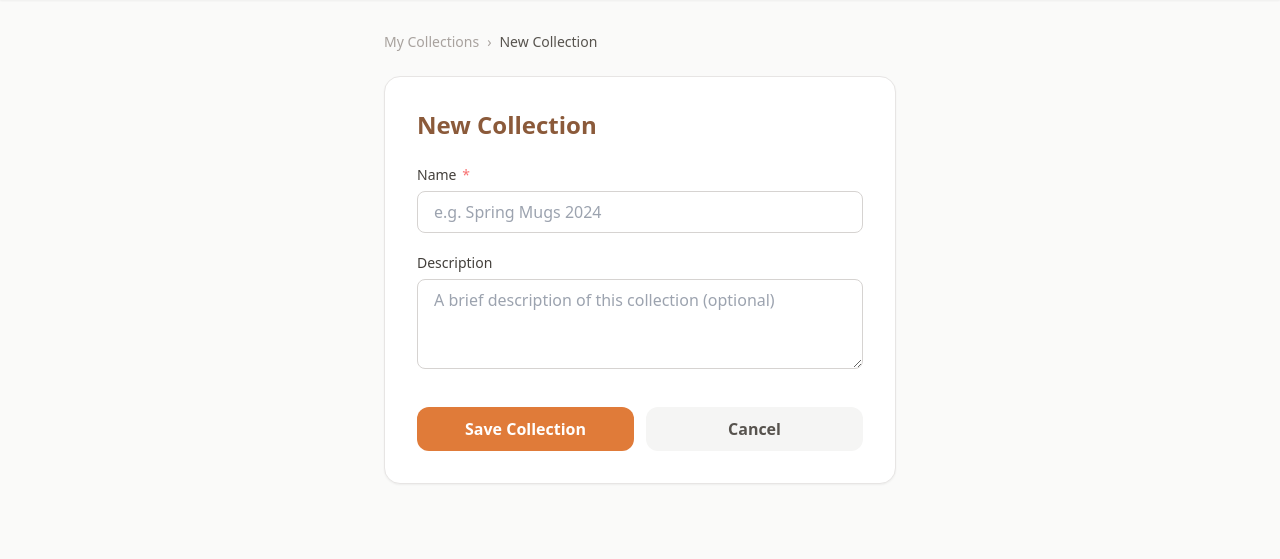
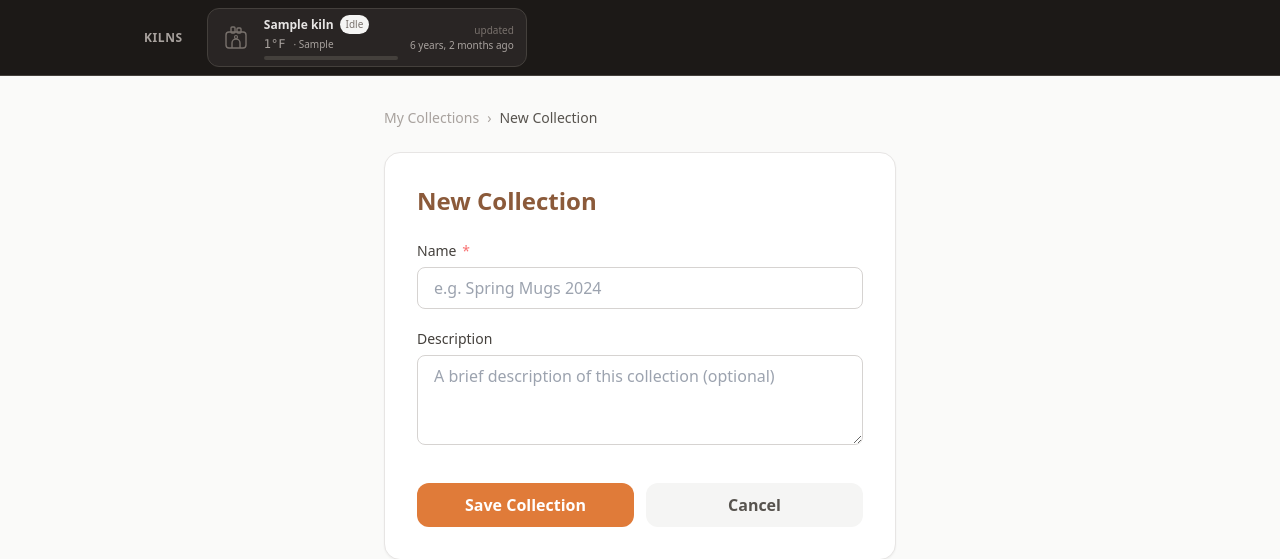
Before and after one commit to rizzler-fosho/ceramic-studio, a Django app: page /my-collections/new/ in a window 1280 px wide. Shown: the part 53-612 px from the top of the page. Run offline with Django 4.2, Linux system fonts and the light colour scheme; a user stored in the database is signed in; tables that the repository leaves empty hold one stand-in row (values such as "Sample post"); parts of the project's set-up code (start-up, migrations or seed data) failed here and were passed over; some libraries are stand-ins or nearby versions.

Commit message:
Added Kiln monitoring.

```diff
--- /dev/null
+++ b/ceramics/context_processors.py
@@ -0,0 +1,6 @@
+from .models import Kiln
+
+
+def kilns(request):
+    """Inject all kilns into every template context."""
+    return {"kilns": Kiln.objects.all()}
--- a/ceramics/models.py
+++ b/ceramics/models.py
@@ -181,3 +181,68 @@ class UserProfile(models.Model):
 
     def __str__(self):
         return f"Profile({self.user.username})"
+
+
+class Kiln(models.Model):
+    """A physical kiln whose status can be pushed via the IoT API."""
+
+    STATUS_CHOICES = [
+        ("idle",    "Idle"),
+        ("firing",  "Firing"),
+        ("cooling", "Cooling"),
+        ("done",    "Done"),
+    ]
+
+    number    = models.PositiveSmallIntegerField(unique=True)
+    name      = models.CharField(max_length=100)
+    temp      = models.FloatField(default=0.0, help_text="Current temperature in °F")
+    cone_fire = models.CharField(max_length=20, blank=True)
+    status    = models.CharField(max_length=20, choices=STATUS_CHOICES, default="idle")
+    notes     = models.TextField(blank=True)
+    last_updated = models.DateTimeField(auto_now=True)
+
+    class Meta:
+        ordering = ["number"]
+
+    def __str__(self):
+        return f"Kiln {self.number} — {self.name}"
+
+    @property
+    def temp_display(self):
+        return f"{self.temp:,.0f}°F"
+
+    @property
+    def temp_percent(self):
+        """Heat bar 0–100 % scaled to cone 10 max (~2381°F)."""
+        return min(100, max(0, round(self.temp / 2381 * 100)))
+
+    @property
+    def icon_color(self):
+        return {
+            "firing":  "text-orange-500",
+            "cooling": "text-blue-400",
+            "done":    "text-green-500",
+            "idle":    "text-stone-400",
+        }.get(self.status, "text-stone-400")
+
+    @property
+    def badge_class(self):
+        return {
+            "firing":  "bg-orange-100 text-orange-700",
+            "cooling": "bg-blue-100 text-blue-700",
+            "done":    "bg-green-100 text-green-700",
+            "idle":    "bg-stone-100 text-stone-500",
+        }.get(self.status, "bg-stone-100 text-stone-500")
+
+    @property
+    def bar_class(self):
+        return {
+            "firing":  "bg-orange-400",
+            "cooling": "bg-blue-300",
+            "done":    "bg-green-400",
+            "idle":    "bg-stone-300",
+        }.get(self.status, "bg-stone-300")
+
+    @property
+    def is_firing(self):
+        return self.status == "firing"
--- a/ceramics/templates/ceramics/base.html
+++ b/ceramics/templates/ceramics/base.html
@@ -27,6 +27,12 @@
     .stage-badge-greenware { background:#d6cfc7; color:#4a3728; }
     .stage-badge-bisque     { background:#f0e6d3; color:#5c3d1e; }
     .stage-badge-glaze      { background:#bfdbfe; color:#1e3a5f; }
+    /* firing pulse on kiln icon */
+    .kiln-pulse { animation: kiln-flicker 1.2s ease-in-out infinite alternate; }
+    @keyframes kiln-flicker {
+      from { opacity: 1;   filter: drop-shadow(0 0 3px #f97316); }
+      to   { opacity: 0.7; filter: drop-shadow(0 0 8px #ea580c); }
+    }
   </style>
 </head>
 <body class="h-full bg-stone-50 text-stone-800 flex flex-col">
@@ -65,6 +71,111 @@
     </div>
   </nav>
 
+  <!-- ── Kiln Status Strip ─────────────────────────────────────────────── -->
+  {% if kilns %}
+  <div class="bg-stone-900 text-stone-200 border-b border-stone-700">
+    <div class="max-w-5xl mx-auto px-4 py-2 flex flex-wrap items-center gap-x-6 gap-y-2">
+
+      <!-- "Kilns" label -->
+      <span class="text-xs font-semibold text-stone-400 uppercase tracking-wider shrink-0">Kilns</span>
+
+      {% for kiln in kilns %}
+      <!-- Single kiln card -->
+      <div class="flex items-center gap-3 min-w-[210px] flex-1 max-w-xs
+                  bg-stone-800 rounded-xl px-3 py-1.5 border border-stone-700">
+
+        <!-- Kiln SVG icon -->
+        <div class="shrink-0 {% if kiln.is_firing %}kiln-pulse{% endif %}">
+          {% if kiln.is_firing %}
+            <!-- Firing: glowing orange kiln -->
+            <svg class="w-8 h-8 text-orange-400" fill="none" stroke="currentColor" stroke-width="1.4" viewBox="0 0 32 32">
+              <!-- body -->
+              <rect x="6" y="10" width="20" height="16" rx="3" stroke-width="1.4"/>
+              <!-- door arch -->
+              <path d="M12 26v-5a4 4 0 018 0v5" stroke-width="1.4"/>
+              <!-- chimney -->
+              <rect x="11" y="5" width="4" height="6" rx="1"/>
+              <rect x="17" y="6" width="4" height="5" rx="1"/>
+              <!-- heat waves above chimney -->
+              <path d="M13 4c0-1 1-1.5 1-2.5" stroke-linecap="round" stroke-width="1.2"/>
+              <path d="M19 5c0-1 1-1.5 1-2.5" stroke-linecap="round" stroke-width="1.2"/>
+              <!-- peephole glow dot -->
+              <circle cx="16" cy="15" r="1.5" fill="currentColor" stroke="none"/>
+            </svg>
+          {% elif kiln.status == "cooling" %}
+            <!-- Cooling: blue-tinted kiln -->
+            <svg class="w-8 h-8 text-blue-300" fill="none" stroke="currentColor" stroke-width="1.4" viewBox="0 0 32 32">
+              <rect x="6" y="10" width="20" height="16" rx="3"/>
+              <path d="M12 26v-5a4 4 0 018 0v5"/>
+              <rect x="11" y="5" width="4" height="6" rx="1"/>
+              <rect x="17" y="6" width="4" height="5" rx="1"/>
+              <!-- cooling snowflake-ish lines -->
+              <path d="M13 4v-2M13 3h-1.5M13 3h1.5" stroke-linecap="round" stroke-width="1.2"/>
+              <path d="M19 5v-2M19 4h-1.5M19 4h1.5" stroke-linecap="round" stroke-width="1.2"/>
+              <circle cx="16" cy="15" r="1.5" fill="currentColor" stroke="none"/>
+            </svg>
+          {% elif kiln.status == "done" %}
+            <!-- Done: green checkmark overlay -->
+            <svg class="w-8 h-8 text-green-400" fill="none" stroke="currentColor" stroke-width="1.4" viewBox="0 0 32 32">
+              <rect x="6" y="10" width="20" height="16" rx="3"/>
+              <path d="M12 26v-5a4 4 0 018 0v5"/>
+              <rect x="11" y="5" width="4" height="6" rx="1"/>
+              <rect x="17" y="6" width="4" height="5" rx="1"/>
+              <path d="M12 16l3 3 5-5" stroke-linecap="round" stroke-linejoin="round" stroke-width="1.6"/>
+            </svg>
+          {% else %}
+            <!-- Idle: stone grey kiln -->
+            <svg class="w-8 h-8 text-stone-500" fill="none" stroke="currentColor" stroke-width="1.4" viewBox="0 0 32 32">
+              <rect x="6" y="10" width="20" height="16" rx="3"/>
+              <path d="M12 26v-5a4 4 0 018 0v5"/>
+              <rect x="11" y="5" width="4" height="6" rx="1"/>
+              <rect x="17" y="6" width="4" height="5" rx="1"/>
+              <circle cx="16" cy="15" r="1.5" stroke-width="1.2"/>
+            </svg>
+          {% endif %}
+        </div>
+
+        <!-- Kiln info -->
+        <div class="flex-1 min-w-0">
+          <div class="flex items-center gap-1.5 flex-wrap">
+            <span class="text-xs font-semibold text-stone-200 truncate">{{ kiln.name }}</span>
+            <span class="text-[10px] font-medium px-1.5 py-0.5 rounded-full {{ kiln.badge_class }}">
+              {{ kiln.get_status_display }}
+            </span>
+          </div>
+
+          <!-- Temp + cone -->
+          <div class="flex items-center gap-2 mt-0.5">
+            <span class="text-xs font-mono {% if kiln.is_firing %}text-orange-300{% elif kiln.status == 'cooling' %}text-blue-300{% else %}text-stone-400{% endif %}">
+              {{ kiln.temp_display }}
+            </span>
+            {% if kiln.cone_fire %}
+              <span class="text-[10px] text-stone-400">· {{ kiln.cone_fire }}</span>
+            {% endif %}
+          </div>
+
+          <!-- Heat bar -->
+          <div class="mt-1 h-1 bg-stone-700 rounded-full overflow-hidden w-full">
+            <div class="{{ kiln.bar_class }} h-full rounded-full transition-all duration-700"
+                 style="width: {{ kiln.temp_percent }}%"></div>
+          </div>
+        </div>
+
+        <!-- Last updated -->
+        <div class="shrink-0 text-right hidden sm:block">
+          <span class="text-[10px] text-stone-500 block">updated</span>
+          <span class="text-[10px] text-stone-400 block">
+            {% load humanize %}{{ kiln.last_updated|naturaltime }}
+          </span>
+        </div>
+
+      </div>
+      {% endfor %}
+
+    </div>
+  </div>
+  {% endif %}
+
   <!-- Messages -->
   {% if messages %}
   <div class="max-w-5xl mx-auto w-full px-4 pt-4">
--- a/ceramics/urls.py
+++ b/ceramics/urls.py
@@ -30,4 +30,7 @@ urlpatterns = [
 
     # AI analysis endpoint
     path("api/analyze/", views.analyze_image_view, name="analyze-image"),
+
+    # Kiln IoT API
+    path("api/kilns/<int:number>/", views.kiln_update_api, name="kiln-update"),
 ]
--- a/ceramics/views.py
+++ b/ceramics/views.py
@@ -1,7 +1,9 @@
 import calendar
+import json
 import logging
 from datetime import date
 
+from django.conf import settings
 from django.contrib import messages
 from django.contrib.auth.decorators import login_required
 from django.http import JsonResponse
@@ -9,6 +11,7 @@ from django.shortcuts import get_object_or_404, redirect, render
 from django.urls import reverse, reverse_lazy
 from django.utils.text import slugify
 from django.views import View
+from django.views.decorators.csrf import csrf_exempt
 from django.views.decorators.http import require_http_methods
 from django.contrib.auth.mixins import LoginRequiredMixin
 
@@ -16,7 +19,7 @@ from wagtail.models import Page
 
 from .ai_service import analyze_ceramic_image
 from .forms import CollectionForm, PieceForm, PieceUpdateForm, ProfileForm
-from .models import CollectionIndexPage, CollectionPage, PiecePage, PieceUpdateImage, UserProfile
+from .models import CollectionIndexPage, CollectionPage, Kiln, PiecePage, PieceUpdateImage, UserProfile
 
 logger = logging.getLogger(__name__)
 
@@ -313,6 +316,70 @@ def analyze_image_view(request):
 
 
 # ---------------------------------------------------------------------------
+# Kiln IoT API
+# ---------------------------------------------------------------------------
+
+_VALID_STATUSES = {"idle", "firing", "cooling", "done"}
+
+
+@csrf_exempt
+@require_http_methods(["POST"])
+def kiln_update_api(request, number):
+    """
+    IoT hook — update a kiln's temperature / cone / status.
+
+    Authentication: Bearer token matching settings.KILN_API_KEY
+
+    Request body (JSON):
+        {"temp": 2287, "cone_fire": "Cone 10", "status": "firing", "notes": "..."}
+
+    All keys are optional; only provided keys are updated.
+    """
+    api_key = getattr(settings, "KILN_API_KEY", "")
+    if api_key:
+        auth = request.headers.get("Authorization", "")
+        if auth != f"Bearer {api_key}":
+            return JsonResponse({"error": "Unauthorized"}, status=401)
+
+    try:
+        payload = json.loads(request.body)
+    except (json.JSONDecodeError, ValueError):
+        return JsonResponse({"error": "Invalid JSON"}, status=400)
+
+    kiln = get_object_or_404(Kiln, number=number)
+
+    if "temp" in payload:
+        try:
+            kiln.temp = float(payload["temp"])
+        except (TypeError, ValueError):
+            return JsonResponse({"error": "'temp' must be a number"}, status=400)
+
+    if "cone_fire" in payload:
+        kiln.cone_fire = str(payload["cone_fire"])[:20]
+
+    if "status" in payload:
+        if payload["status"] not in _VALID_STATUSES:
+            return JsonResponse(
+                {"error": f"'status' must be one of {sorted(_VALID_STATUSES)}"}, status=400
+            )
+        kiln.status = payload["status"]
+
+    if "notes" in payload:
+        kiln.notes = str(payload["notes"])
+
+    kiln.save()
+
+    return JsonResponse({
+        "ok": True,
+        "kiln": number,
+        "temp": kiln.temp,
+        "cone_fire": kiln.cone_fire,
+        "status": kiln.status,
+        "last_updated": kiln.last_updated.isoformat(),
+    })
+
+
+# ---------------------------------------------------------------------------
 # Profile
 # ---------------------------------------------------------------------------
 
--- a/ceramics_portfolio/settings/base.py
+++ b/ceramics_portfolio/settings/base.py
@@ -34,6 +34,7 @@ INSTALLED_APPS = [
     "django.contrib.sessions",
     "django.contrib.messages",
     "django.contrib.staticfiles",
+    "django.contrib.humanize",
     # Our app
     "ceramics",
 ]
@@ -63,6 +64,7 @@ TEMPLATES = [
                 "django.template.context_processors.request",
                 "django.contrib.auth.context_processors.auth",
                 "django.contrib.messages.context_processors.messages",
+                "ceramics.context_processors.kilns",
             ],
         },
     },
@@ -103,6 +105,9 @@ MEDIA_ROOT = BASE_DIR / "media"
 ANTHROPIC_API_KEY = os.environ.get("ANTHROPIC_API_KEY", "")
 CLAUDE_MODEL = os.environ.get("CLAUDE_MODEL", "claude-sonnet-4-6")
 
+# Kiln IoT API — set in .env to require Bearer auth on POST /api/kilns/<n>/
+KILN_API_KEY = os.environ.get("KILN_API_KEY", "")
+
 # Auth
 LOGIN_URL = "/accounts/login/"
 LOGIN_REDIRECT_URL = "/my-collections/"
```
Also changed, not shown: ceramics/management/commands/seed_kilns.py (added, +76 -0 lines), README.md (added), ceramics/management/__init__.py (added), ceramics/management/commands/__init__.py (added), ceramics/migrations/0004_kiln.py (added), media/ceramics/avatars/bisque.jpg (added), media/ceramics/pieces/bisque_g9DgsYa.jpg (added), media/ceramics/pieces/glazed_AwVT6at.jpg (added).
